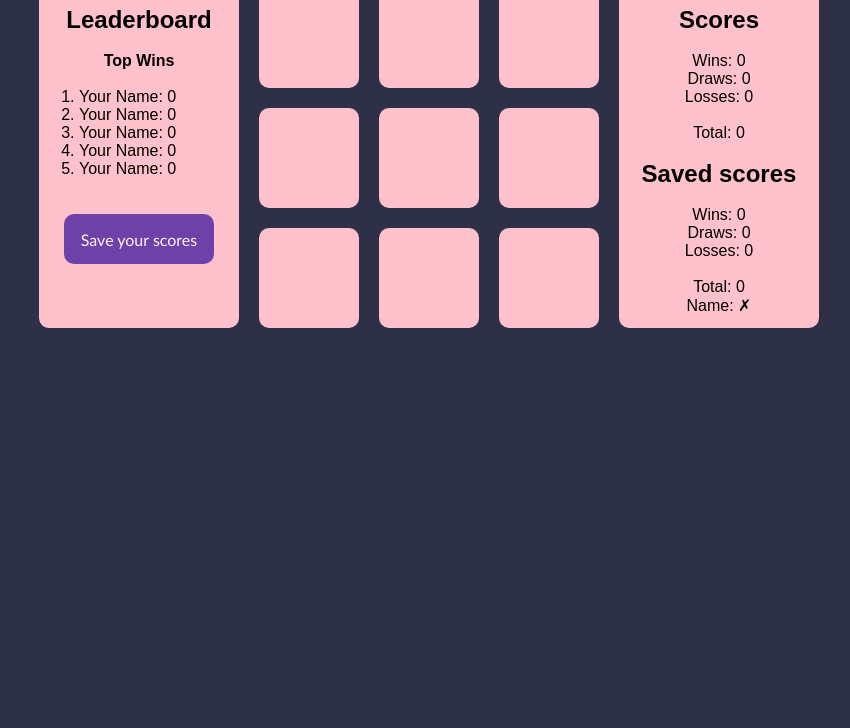
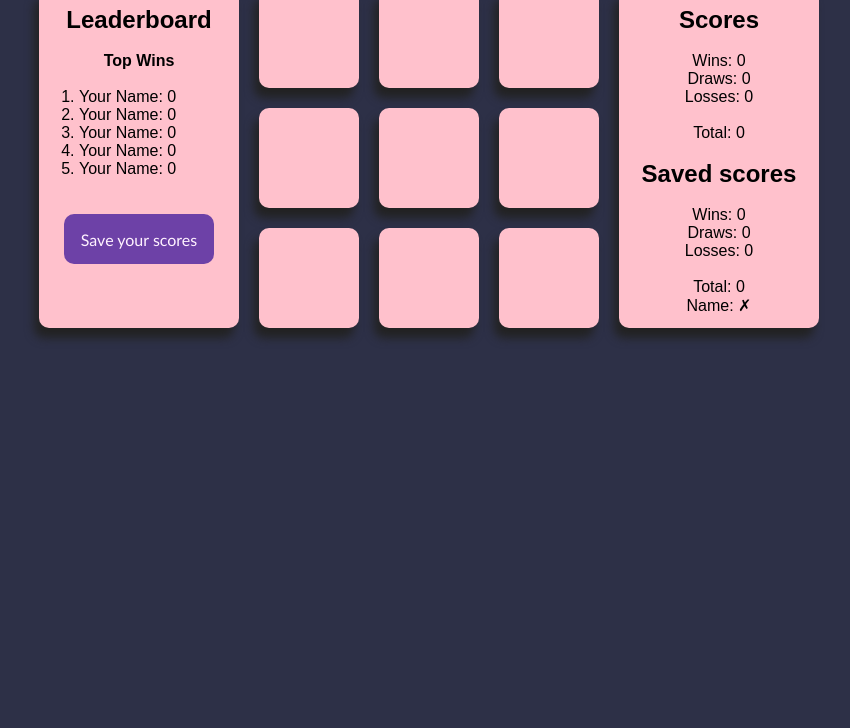
Before and after one commit to mauritsf15/tictactoeAI, a plain HTML site: page index.html in a window 1280 px wide. Shown: the part 72-800 px from the top of the page, without its empty margins (211-1061 px from the left). Drawn offline with Linux system fonts and the light colour scheme.

Commit message:
Update style.css

```diff
--- a/css/style.css
+++ b/css/style.css
@@ -39,6 +39,7 @@ main {
 main > div {
     background-color: #ffc1cc;
     border-radius: 10px;
+    filter: drop-shadow(-5px 10px 5px #222);
 }
 
 .aside-left {
@@ -49,6 +50,7 @@ main > div {
     margin-left: 10px;
     width: 200px;
     text-align: center;
+    filter: drop-shadow(-5px 10px 5px #222);
 }
 
 aside * {
@@ -62,6 +64,7 @@ aside * {
     border-radius: 10px;
     margin-right: 10px;
     text-align: center;
+    filter: drop-shadow(-5px 10px 5px #222);
 }
 
 article {
@@ -82,6 +85,7 @@ div img {
     height: 80px;
     width: 80px;
     padding: 10px;
+    filter: drop-shadow(-5px 10px 5px #222);
 }
 
 .btn {
```
